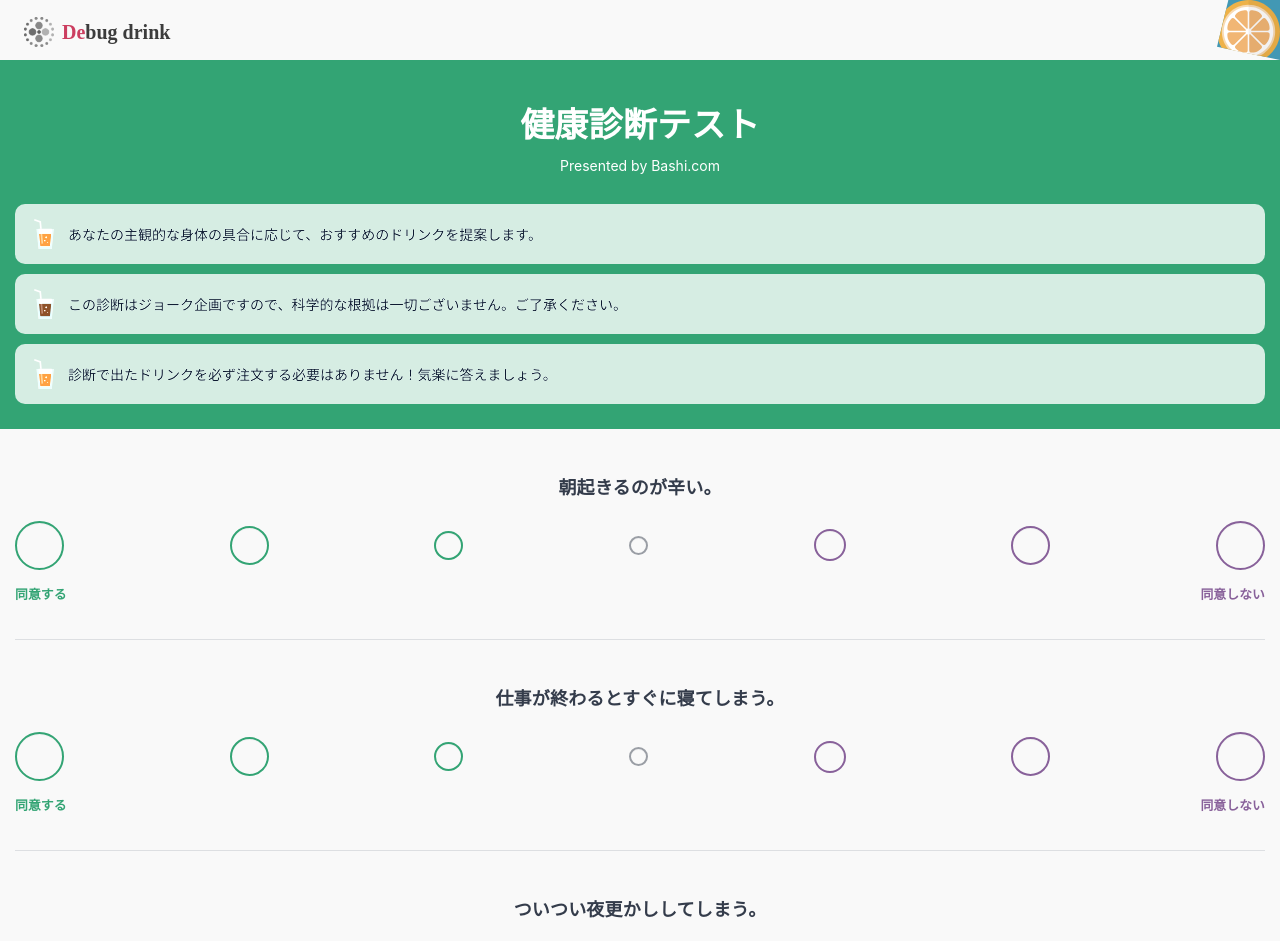
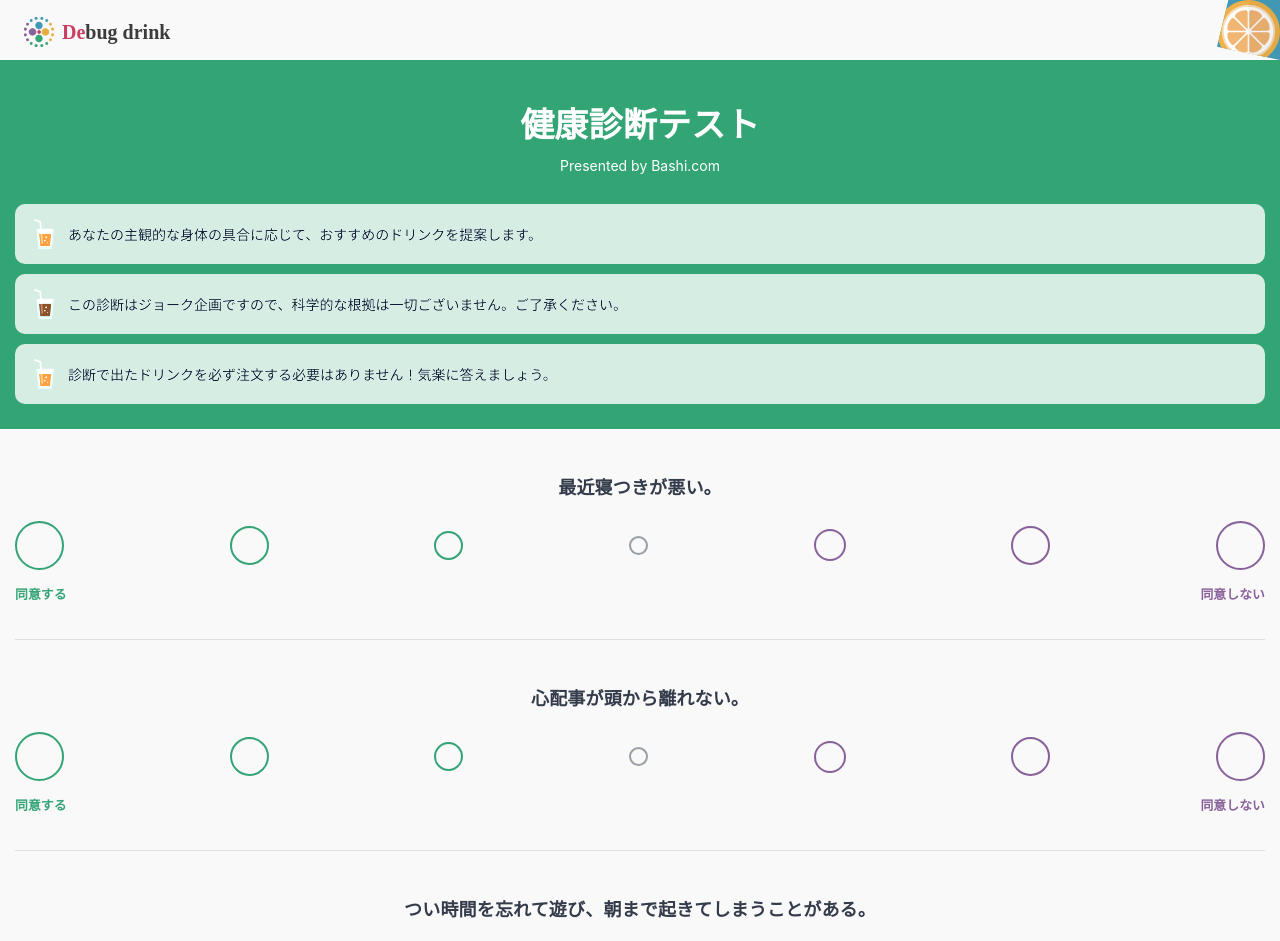
Before and after one commit to RioTsukiji/debug-drink, a React (Create React App) app: page / in a window 1280 px wide. Shown: the top 941 px of the page. Built offline with nearby package versions, Linux system fonts and the light colour scheme; a web font is replaced by a local one.

Commit message:
modify data

```diff
--- a/src/components/pages/DiagnosisQuestion/DiagnosisQuestionIndex.tsx
+++ b/src/components/pages/DiagnosisQuestion/DiagnosisQuestionIndex.tsx
@@ -9,15 +9,15 @@ const DiagnosisQuestionIndex = () => {
   const questions = [
     {
       type: "stress",
-      question: "朝起きるのが辛い。",
+      question: "最近寝つきが悪い。",
     },
     {
       type: "stress",
-      question: "仕事が終わるとすぐに寝てしまう。",
+      question: "心配事が頭から離れない。",
     },
     {
       type: "playful",
-      question: "ついつい夜更かししてしまう。",
+      question: "つい時間を忘れて遊び、朝まで起きてしまうことがある。",
     },
     {
       type: "playful",
--- a/src/components/pages/Result/ResultData.tsx
+++ b/src/components/pages/Result/ResultData.tsx
@@ -25,28 +25,28 @@ interface ResultData {
 export const menuAll: { name: string; price: number; content: string }[] = [
   {
     name: "スパークリングオレンジティー",
-    price: 250,
+    price: 300,
     content:
       "午後の紅茶おいしい無糖、炭酸水、オレンジジュース、みかん、シロップ",
   },
   {
     name: "イタリアンジューシー",
-    price: 250,
+    price: 300,
     content: "午後の紅茶レモンティー、オレンジジュース、みかん、シロップ",
   },
   {
     name: "ミャンマーラペイエ",
-    price: 250,
+    price: 300,
     content: "午後の紅茶ストレートティー、コンデンスミルク、シナモンパウダー",
   },
   {
     name: "チョコミルクティー",
-    price: 250,
+    price: 200,
     content: "午後の紅茶ミルクティー、ココア、コンデンスミルク",
   },
   {
     name: "梅干しティーサワー",
-    price: 250,
+    price: 200,
     content: "午後の紅茶レモンティー、梅干し、炭酸水",
   },
 ];
@@ -64,7 +64,7 @@ export const resultData: ResultData = {
     drinkMessage: "シナモンの香りで、神経を柔らか〜くほぐしましょう。",
     drinkExplain1:
       "午後の紅茶ストレートティー、コンデンスミルク、シナモンパウダー",
-    drinkExplain2: "ミャンマーラペイエは、",
+    drinkExplain2: "ミャンマーラペイエは、忙しい日常の中でリラックスするための素晴らしい選択です。紅茶の深い香りと爽やかな味わいは、心を落ち着かせる効果があります。また、シナモンは温かみのあるスパイスで、リラックス効果とともに、血行を促進し体を温める効果も期待できます。そして、コンデンスミルクのまろやかで甘い風味が加わることで、心地よい甘さがストレスを軽減し、心身ともにリラックスさせてくれます。このドリンクを楽しむひとときは、まさに至福のリラクゼーションタイムとなるでしょう。"
   },
   tired: {
     bugName: "疲労",
--- a/src/components/templates/AppTemplate.tsx
+++ b/src/components/templates/AppTemplate.tsx
@@ -26,8 +26,7 @@ const AppTemplate: React.FC<Props> = ({ children }) => {
             src={LOGO}
             style={{
               width: "30px",
-              height: "30px",
-              filter: "grayscale(100%)",
+              height: "30px"
             }}
             alt={"LOGO"}
           />
```
